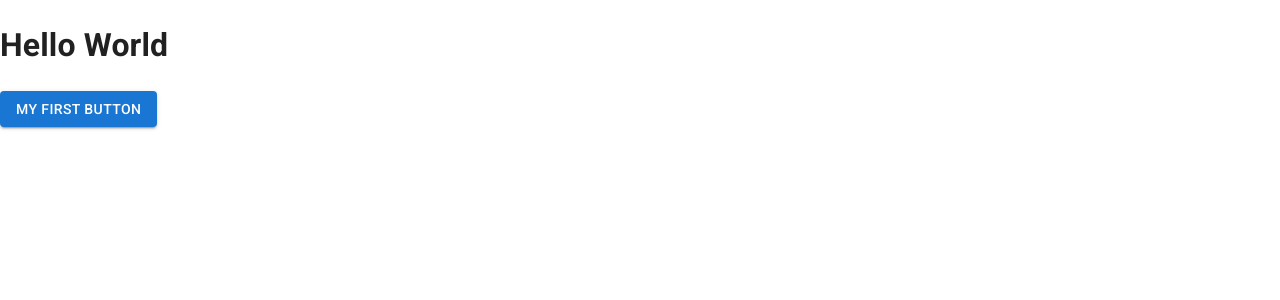
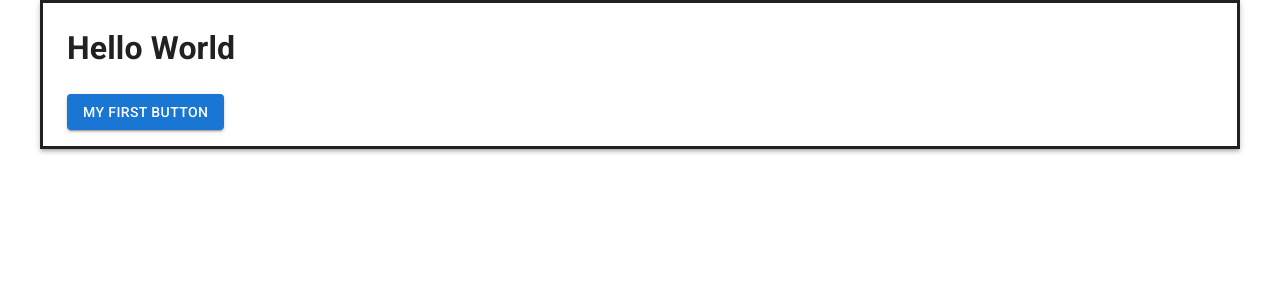
Before and after one commit to gmartindelcye/react-material-ui, a React (Vite) app: page / in a window 1280 px wide. Shown: the top 300 px of the page. Built offline with nearby package versions, Linux system fonts and the light colour scheme.

Commit message:
Use Container and sx prop

```diff
--- a/src/App.jsx
+++ b/src/App.jsx
@@ -1,10 +1,10 @@
-import { Button } from "@mui/material";
+import { Button, Container } from "@mui/material";
 
 export default function App() {
   return (
-    <>
-    <h1>Hello World</h1>
-    <Button variant="contained">My first button</Button>
-    </>
+    <Container sx={{ border: 3, boxShadow:3, pb: 2}}>
+      <h1>Hello World</h1>
+      <Button variant="contained">My first button</Button>
+    </Container>
   );
 }
```
